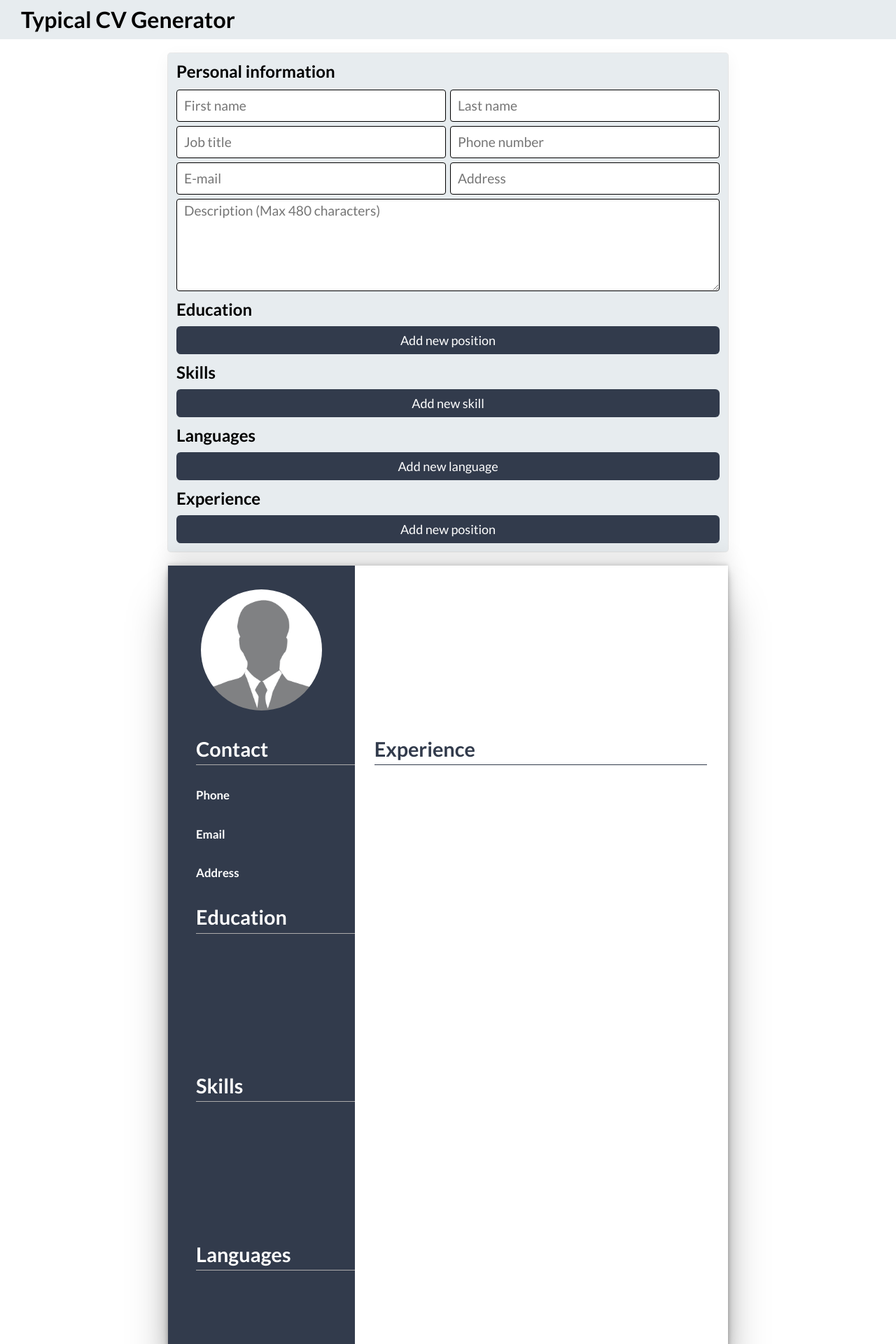
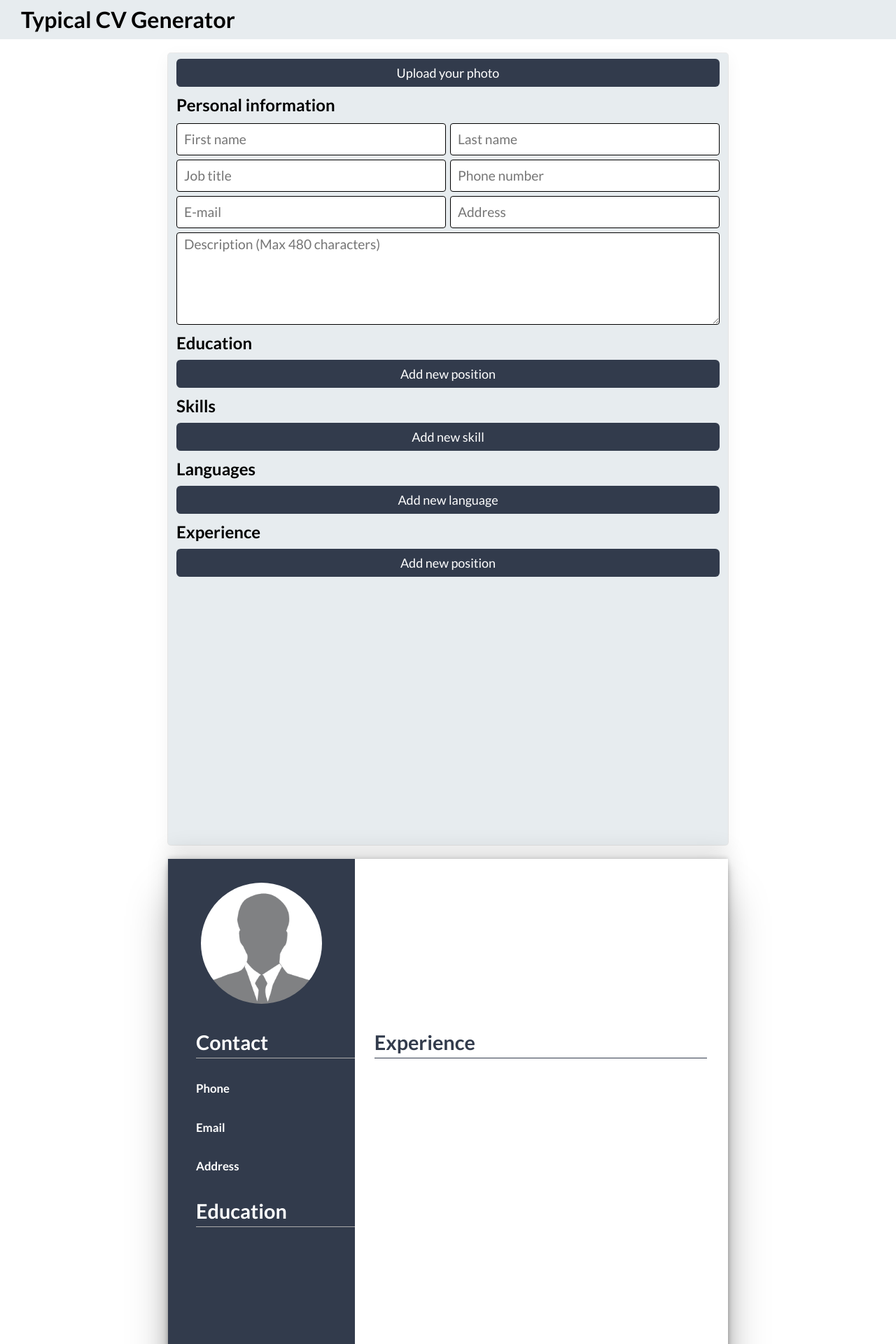
Before and after one commit to micsiw/cv-creator, a React (Create React App) app: page / in a window 1280 px wide. Shown: the top 1920 px of the page at 70% size. Built offline with nearby package versions, Linux system fonts and the light colour scheme.

Commit message:
added component for adding user photos

```diff
--- a/src/components/CV-Display/Display.js
+++ b/src/components/CV-Display/Display.js
@@ -14,7 +14,7 @@ class Display extends Component {
       <div className="display-wrapper">
         <div className="display">
           <div className="display-left">
-            <PhotoDisplay />
+            <PhotoDisplay photo={this.props.photo} />
             <ContactDisplay
               phoneNumber={this.props.phoneNumber}
               email={this.props.email}
--- a/src/components/CV-Display/Photo-display.js
+++ b/src/components/CV-Display/Photo-display.js
@@ -1,19 +1,15 @@
 import React, { Component } from "react";
-import placeholder from "../.././images/placeholder_avatar.png";
 
 class PhotoDisplay extends Component {
   render() {
     return (
       <div className="photo">
-        {/* <div className="photo-holder"> */}
-        {/* <img src={placeholder} alt="placeholder"></img> */}
         <div
           className="avatar"
           style={{
-            backgroundImage: `url(${placeholder})`,
+            backgroundImage: `url("${this.props.photo}")`,
           }}
         ></div>
-        {/* </div> */}
       </div>
     );
   }
--- a/src/components/CV-Form/Forms.js
+++ b/src/components/CV-Form/Forms.js
@@ -4,12 +4,14 @@ import Personal from "./Personal";
 import Skills from "./Skills";
 import Languages from "./Languages";
 import Experience from "./Experience";
+import Photo from "./Photo";
 import "../../styles/Forms.css";
 
 class Forms extends Component {
   render() {
     return (
       <div className="forms">
+        <Photo onPhotoChange={this.props.onPhotoChange} />
         <Personal
           onFirstNameChange={this.props.onFirstNameChange}
           onLastNameChange={this.props.onLastNameChange}
--- a/src/components/CV-Form/Personal.js
+++ b/src/components/CV-Form/Personal.js
@@ -82,7 +82,7 @@ class Personal extends Component {
           onChange={this.setAddress}
         />
         <textarea
-          maxlength="480"
+          maxLength="480"
           id="description"
           placeholder="Description (Max 480 characters)"
           onChange={this.setPersonalDescription}
--- /dev/null
+++ b/src/components/CV-Form/Photo.js
@@ -0,0 +1,32 @@
+import { Component } from "react";
+
+class Photo extends Component {
+  constructor(props) {
+    super(props);
+
+    this.handlePhotoChange = this.handlePhotoChange.bind(this);
+  }
+
+  handlePhotoChange(event) {
+    const fileUrl = URL.createObjectURL(event.target.files[0]);
+    this.props.onPhotoChange(fileUrl);
+  }
+
+  render() {
+    return (
+      <div className="photo-input">
+        <label htmlFor="photo-upload" className="photo-upload-button">
+          <input
+            type="file"
+            accept="image/*"
+            id="photo-upload"
+            onChange={this.handlePhotoChange}
+          />
+          Upload your photo
+        </label>
+      </div>
+    );
+  }
+}
+
+export default Photo;
--- a/src/components/Main.js
+++ b/src/components/Main.js
@@ -6,6 +6,7 @@ import "../styles/Main.css";
 class Main extends Component {
   constructor(props) {
     super(props);
+    this.handlePhotoChange = this.handlePhotoChange.bind(this);
     this.handleFirstNameChange = this.handleFirstNameChange.bind(this);
     this.handleLastNameChange = this.handleLastNameChange.bind(this);
     this.handleJobTitleChange = this.handleJobTitleChange.bind(this);
@@ -23,6 +24,7 @@ class Main extends Component {
       this.handleExperienceInputsChange.bind(this);
 
     this.state = {
+      photo: "/images/placeholder_avatar.png",
       firstName: "",
       lastName: "",
       jobTitle: "",
@@ -35,6 +37,10 @@ class Main extends Component {
       languages: [],
       experience: [],
     };
+  }
+
+  handlePhotoChange(photoUrl) {
+    this.setState({ photo: photoUrl });
   }
 
   handleFirstNameChange(fName) {
@@ -85,6 +91,7 @@ class Main extends Component {
     return (
       <div className="main">
         <Forms
+          onPhotoChange={this.handlePhotoChange}
           onFirstNameChange={this.handleFirstNameChange}
           onLastNameChange={this.handleLastNameChange}
           onJobTitleChange={this.handleJobTitleChange}
@@ -98,6 +105,7 @@ class Main extends Component {
           onExperienceInputsChange={this.handleExperienceInputsChange}
         />
         <Display
+          photo={this.state.photo}
           firstName={this.state.firstName}
           lastName={this.state.lastName}
           jobTitle={this.state.jobTitle}
--- a/src/styles/Display.css
+++ b/src/styles/Display.css
@@ -1,12 +1,3 @@
-.display-wrapper {
-  box-shadow: rgba(0, 0, 0, 0.25) 0px 54px 55px,
-    rgba(0, 0, 0, 0.12) 0px -12px 30px, rgba(0, 0, 0, 0.12) 0px 4px 6px,
-    rgba(0, 0, 0, 0.17) 0px 12px 13px, rgba(0, 0, 0, 0.09) 0px -3px 5px;
-  min-width: 800px;
-  max-width: 800px;
-  aspect-ratio: 1 / 1.4142135623730950488016887242097;
-}
-
 .display {
   height: 100%;
   display: grid;
--- a/src/styles/Forms.css
+++ b/src/styles/Forms.css
@@ -22,7 +22,8 @@
   cursor: pointer;
 }
 
-.add-button {
+.add-button,
+.photo-upload-button {
   background-color: #323b4c;
   border-radius: 6px;
   border-style: none;
@@ -49,7 +50,9 @@
 }
 
 .add-button:hover,
-.add-button:focus {
+.add-button:focus,
+.photo-upload-button:hover,
+.photo-upload-button:focus {
   background-color: #465368;
 }
 
@@ -64,6 +67,12 @@
 
 #description {
   grid-column: 1 / 3;
+}
+
+.photo-input {
+  display: grid;
+  grid-template-columns: 1fr;
+  margin-top: 8px;
 }
 
 .education-info {
@@ -142,3 +151,7 @@
 .experience-remove {
   grid-column: 1 / 3;
 }
+
+input[type="file"] {
+  display: none;
+}
--- a/src/styles/Main.css
+++ b/src/styles/Main.css
@@ -7,12 +7,21 @@
 }
 
 .forms {
-  min-width: 800px;
-  max-width: 800px;
+  width: 800px;
   box-shadow: rgba(0, 0, 0, 0.05) 0px 6px 24px 0px,
     rgba(0, 0, 0, 0.08) 0px 0px 0px 1px;
   padding: 0px 12px;
   padding-bottom: 12px;
   background-color: #e7ecef;
   border-radius: 4px;
+  overflow: auto;
+  aspect-ratio: 1 / 1.4142135623730950488016887242097;
 }
+
+.display-wrapper {
+  box-shadow: rgba(0, 0, 0, 0.25) 0px 54px 55px,
+    rgba(0, 0, 0, 0.12) 0px -12px 30px, rgba(0, 0, 0, 0.12) 0px 4px 6px,
+    rgba(0, 0, 0, 0.17) 0px 12px 13px, rgba(0, 0, 0, 0.09) 0px -3px 5px;
+  width: 800px;
+  aspect-ratio: 1 / 1.4142135623730950488016887242097;
+}
```
Also changed, not shown: public/images/placeholder_avatar.png (renamed from src/images/placeholder_avatar.png), public/images/template_avatar.png (renamed from src/images/template_avatar.png).
